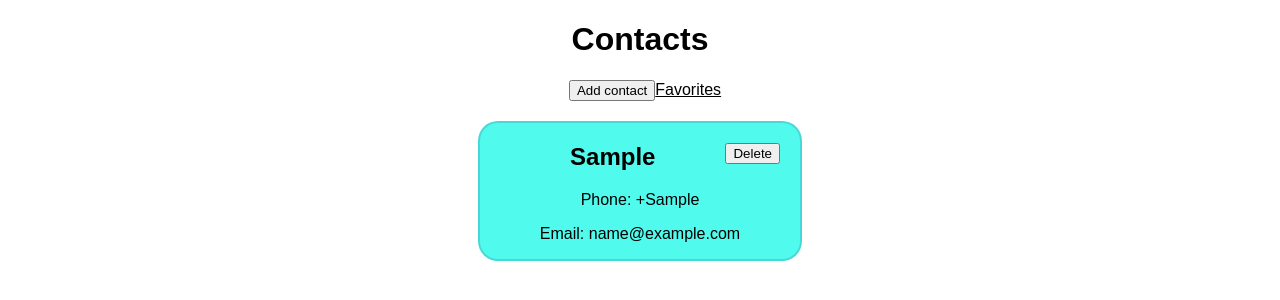
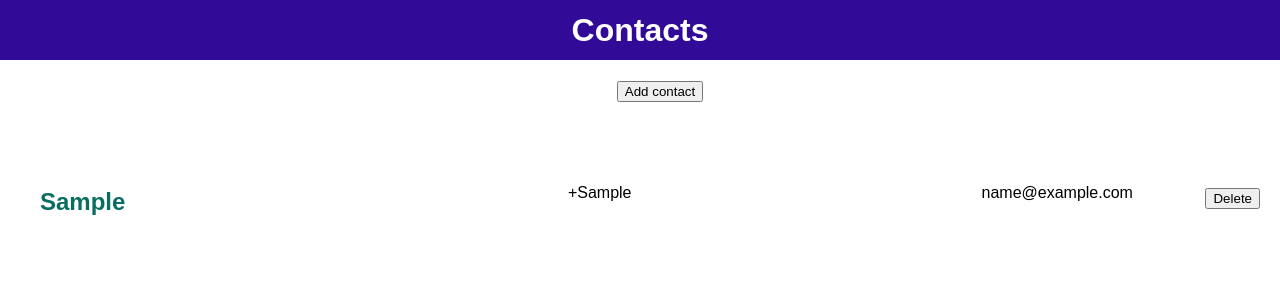
Before and after one commit to Ragnarreck/React-Contacts, a React app: page / in a window 1280 px wide. Both pictures are taken after typing "Sample", "Sample", "name@example.com" into the empty fields and a click on the input "Submit". Built offline with nearby package versions, Linux system fonts and the light colour scheme.

Commit message:
Full version

```diff
--- a/src/components/Contacts.js
+++ b/src/components/Contacts.js
@@ -42,8 +42,8 @@ class Contacts extends Component {
                 <div className = 'contact-card-content'>
                     <input type = "submit" value = "Delete" className="button-delete" onClick = {this.deleteContact.bind(this, contact)} />
                     <h2>{contact.name}</h2>
-                    <p>Phone: {contact.phone}</p>
-                    <p>Email: {contact.email}</p>
+                    <p>{contact.phone}</p>
+                    <p>{contact.email}</p>
                 </div>
             </div>
         );
@@ -54,12 +54,12 @@ class Contacts extends Component {
         <div>
         <ul className="header">
             {!this.state.mountedForm &&<input type="submit" value="Add contact" onClick = {this.handleSubmit} />}
-            <li> Favorites </li>
         </ul>
         {this.state.mountedForm && <Form addContact={this.addContact} />}
-        {!this.state.mountedForm && <div className="contacts">
-            {this.state.contacts.map(this.createContactCard, this)}
-        </div>}
+        {!this.state.mountedForm &&
+            <div className="contacts">
+                {this.state.contacts.map(this.createContactCard, this)}
+            </div>}
         </div>
        );
     }
--- a/src/components/Form.js
+++ b/src/components/Form.js
@@ -51,6 +51,7 @@ class Form extends Component {
 
     addContact(event) {
         event.preventDefault();
+        if (this.state.contact.name !== '' && this.state.contact.phone !== '' && this.state.contact.email !== ''){
             this.props.addContact(this.state.contact);
             this.setState({
                 contact: {
@@ -59,6 +60,17 @@ class Form extends Component {
                     email: ''
                 }
             });
+        }
+        else {
+            alert("Заполните все поля");
+            this.setState({
+                contact: {
+                    name: '',
+                    phone: '',
+                    email: ''
+                }
+            });
+        }
     }
 
     render() {
--- a/src/css/index.css
+++ b/src/css/index.css
@@ -2,6 +2,15 @@ body {
   margin: 0;
   padding: 0;
   font-family: sans-serif;
+  background: #fff;
+}
+
+.App > h1 {
+  color: rgb(255, 255, 255);
+  background: rgb(49, 11, 151);
+  margin-top: 0;
+  height: 60px;
+  line-height: 60px;
 }
 
 .header >li {
@@ -15,14 +24,28 @@ body {
   width:100%;
   display: flex;
   justify-content: center;
-  margin-top: 20px;
 }
 
 .contact-card-content {
-  width:25%;
-  border: 2px solid rgba(17, 5, 87, 0.133);
-  background: rgb(80, 250, 236);
-  border-radius: 20px;
+  width:100%;
+  margin-top: 50px;
+}
+
+.contact-card-content > h2 {
+  float: left;
+  display: inline-block;
+  margin-left: 40px;
+  color: rgb(9, 110, 97);
+}
+
+.contact-card-content > p {
+  display: inline-block;
+  margin-left: 350px;
+}
+
+.input-form>div {
+  display: inline-block;
+  margin-right: 70px;
 }
 
 .form-submit {
@@ -35,3 +58,19 @@ body {
   top:20px;
   right: 20px;
 }
+
+@media screen and (max-width:870px) {
+  .input-form>div {
+    display: block;
+  }
+  .contact-card-content > p {
+    margin-left: 200px;
+  }
+}
+
+@media screen and (max-width:630px) {
+  .contact-card-content > p {
+    margin-left: 20px;
+    font-size: 15px;
+  }
+}
```
Lines whose indentation alone changed are shown as unchanged.
